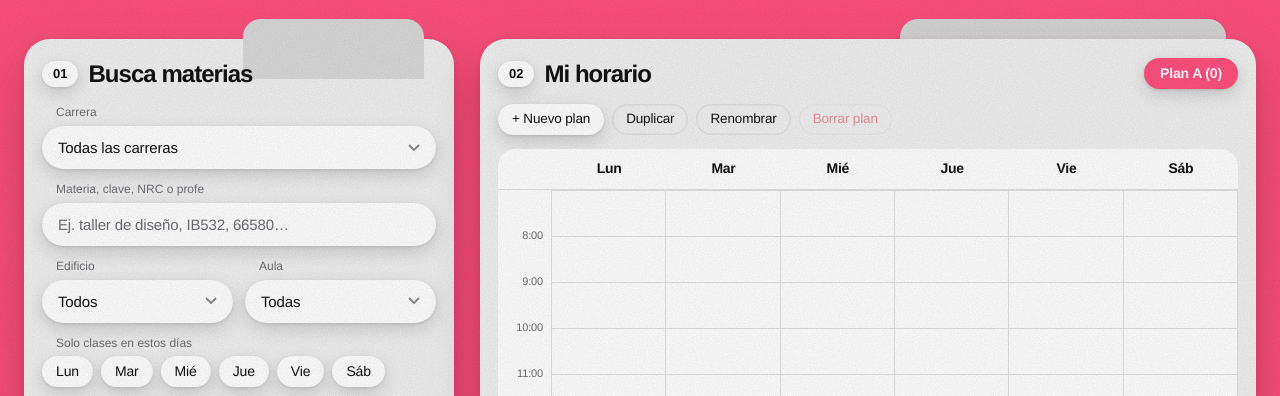
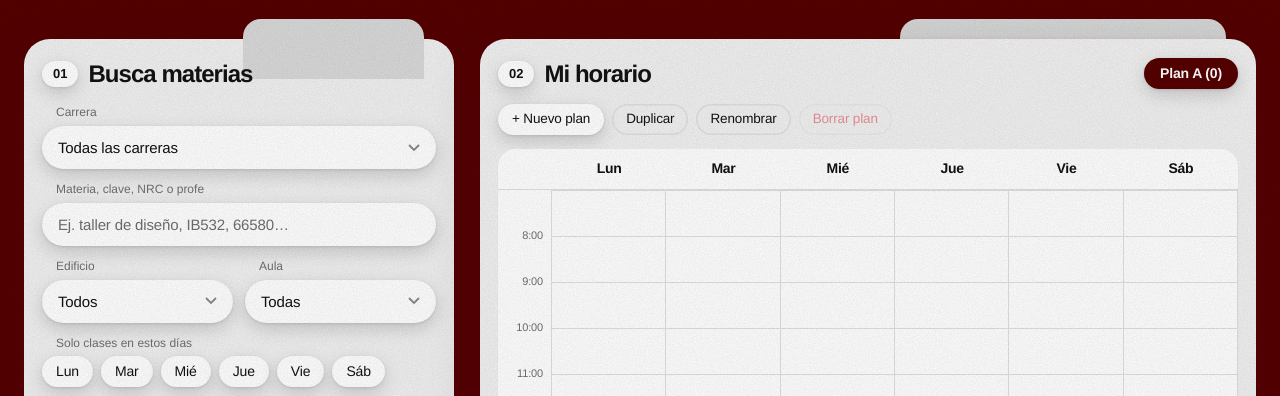
Before and after one commit to respondecuaak-dotcom/cuaak-responde, a plain HTML site: page index.html in a window 1280 px wide. Shown: the part 333-729 px from the top of the page. Drawn offline with Linux system fonts and the light colour scheme; a web font is replaced by a local one.

Commit message:
Color principal: granate #550000

```diff
--- a/styles.css
+++ b/styles.css
@@ -10,7 +10,7 @@
        url("https://fonts.cdnfonts.com/s/8581/AlteHaasGroteskBold.woff") format("woff");
 }
 :root {
-  --bg: #FF507E;            /* rosa del póster */
+  --bg: #550000;            /* granate */
   --on-bg: #FFFFFF;
   --on-bg-soft: rgba(255, 255, 255, .86);
   --folder: #F1F1F1;        /* hoja frontal de la carpeta */
@@ -21,7 +21,7 @@
   --line: #E0E0E0;
   --pill: #FFFFFF;
   --pill-ink: #111111;
-  --accent: #FF507E;
+  --accent: #550000;
   --accent-ink: #FFFFFF;
   --ok: #138A4F;
   --bad: #E0182D;
```
Also changed, not shown: index.html (line endings or trailing spaces).
